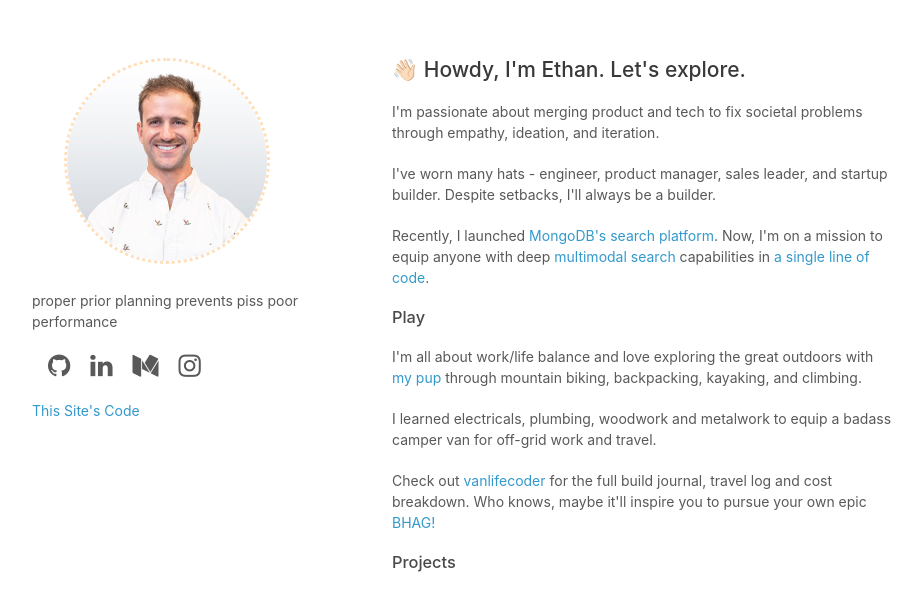
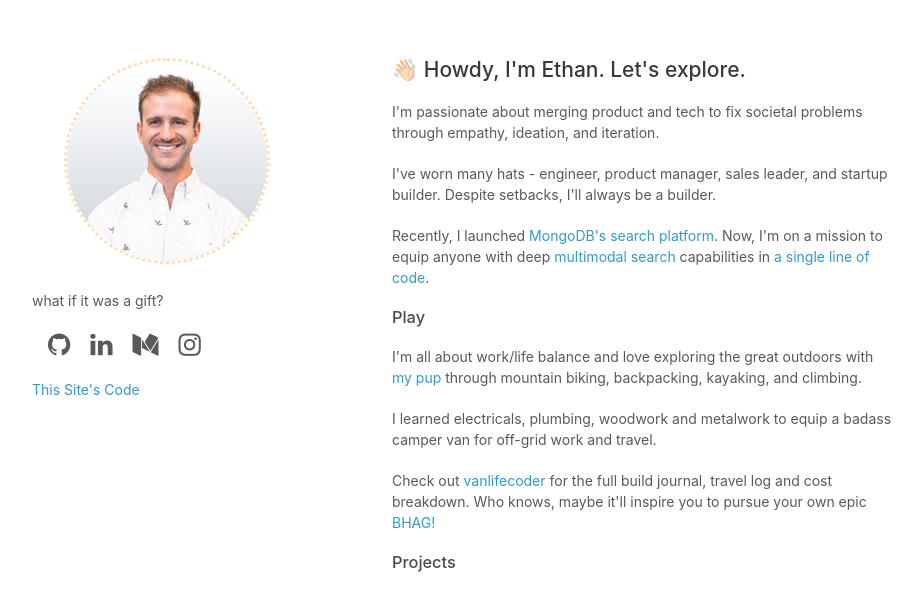
Before and after one commit to esteininger/minimal-website, a Flask app: page / in a window 1280 px wide. Shown: the top 592 px of the page, without its empty margins (178-1100 px from the left). Run offline with Flask 3, Linux system fonts and the light colour scheme.

Commit message:
no message

```diff
--- a/templates/index.html
+++ b/templates/index.html
@@ -41,7 +41,7 @@
 
 
 
-      <p class="bio">proper prior planning prevents piss poor performance<br><br>
+      <p class="bio">what if it was a gift?<br><br>
         <a href="https://github.com/esteininger" target="_blank" title="Opens in a new window">
           <i class="fa fa-github" aria-hidden="true"></i>
         </a>
```
